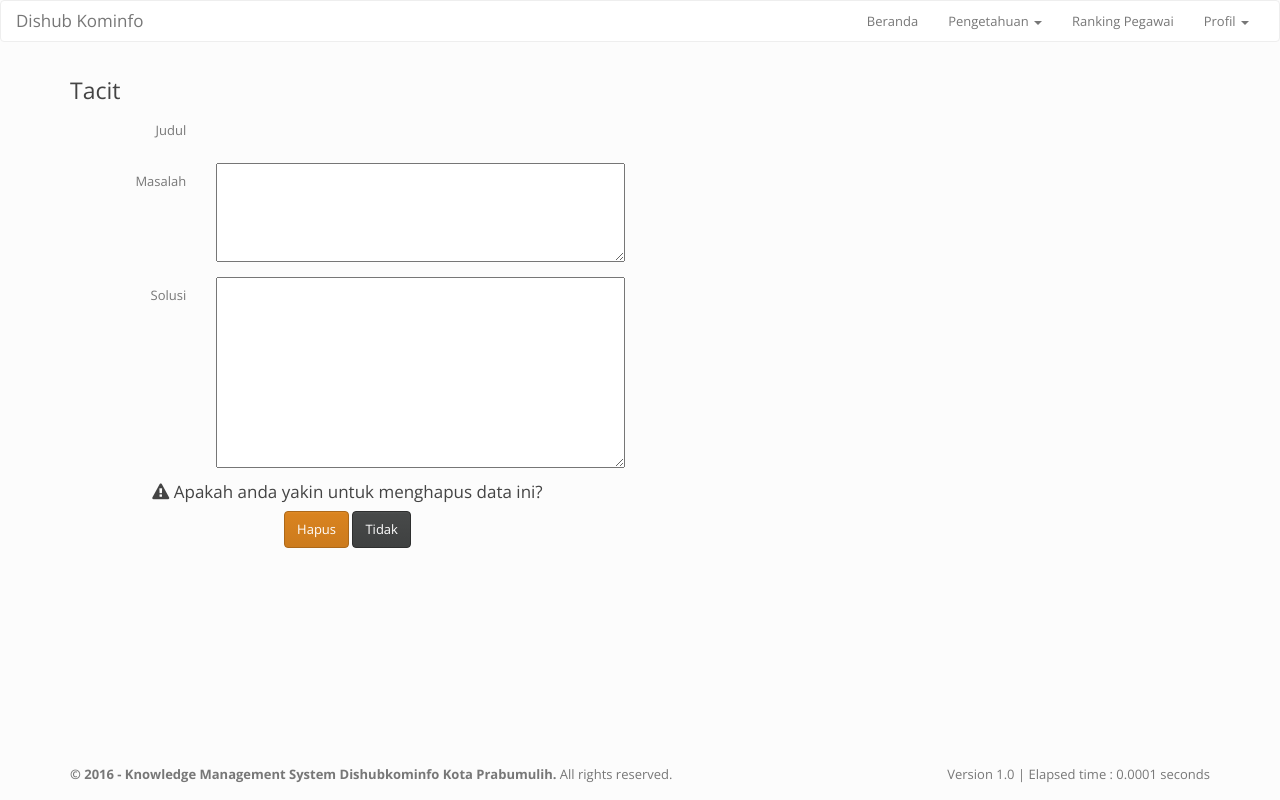
After one commit to Apranta/projek, a CodeIgniter app: the page made by application/views/slate/hapus_tacit.php in a window 1280 px wide. The commit adds this page. Run offline with CodeIgniter, Linux system fonts and the light colour scheme; data that the repository does not hold is empty.

Commit message:
benerin view hapus pengguna dan hapus pengetahuan

```diff
--- a/application/views/slate/daftar_tacit.php
+++ b/application/views/slate/daftar_tacit.php
@@ -30,7 +30,7 @@
               '<td><center>
               <a class="btn btn-primary btn-flat btn-sm" style="width:40px;" href="'. base_url("index.php/pengetahuan/tacit/lihat/" . $tacit->id_tacit) . '"><i class="glyphicon glyphicon-search"></i></a><a class="btn btn-warning btn-flat btn-sm" style="width:40px;" href="'. base_url("index.php/pengetahuan/tacit/ubah" .'/'. $tacit->id_tacit) . '"><i class="glyphicon glyphicon-edit"></i></a>';
           if ($this->session->userdata('tipeuser') == 'administrator') {
-            echo '<a class="btn btn-danger btn-flat btn-sm" style="width:40px;" href="'. base_url("index.php/pengetahuan/tacit/hapus/" . $tacit->id_tacit) . '"><i class="glyphicon glyphicon-trash-a"></i></a>';
+            echo '<a class="btn btn-danger btn-flat btn-sm" style="width:40px;" href="'. base_url("index.php/pengetahuan/tacit/hapus/" . $tacit->id_tacit) . '"><i class="glyphicon glyphicon-trash"></i></a>';
           }
           echo '</center></td>'.
             "</tr>";
--- /dev/null
+++ b/application/views/slate/hapus_tacit.php
@@ -0,0 +1,46 @@
+<?php $this->load->view('slate/includes/header'); ?>
+	<?php $this->load->view('slate/includes/navbar'); ?>
+
+	<div class="container">
+		<div class="row">
+			<div class="col-md-6">
+				<div class="box box-primary">
+                <div class="box-header">
+                  <h3 class="box-title">Tacit</h3>
+                </div>
+
+                <div class="box-body form-horizontal">
+                  <div class="form-group">
+                    <label class="col-md-3 control-label">Judul</label>
+                    <div class="col-md-9">
+                      <label class="form-control-static"><?php echo $tacit->judul; ?></label>
+                    </div>
+                  </div>
+                  <div class="form-group">
+                    <label class="col-md-3 control-label">Masalah</label>
+                    <div class="col-md-9">
+                      <textarea class="col-md-12" rows = "5" ><?php echo $tacit->masalah; ?></textarea>
+                    </div>
+                  </div>
+
+                  <div class="form-group">
+                    <label class="col-md-3 control-label">Solusi</label>
+                    <div class="col-md-9">
+                      <textarea class="col-md-12" rows = "10"><?php echo $tacit->solusi; ?></textarea>
+                    </div>
+                  </div>
+                </div>
+
+                <div class="box-footer">
+                  <center>
+                    <h4><i class="icon fa fa-warning"></i> Apakah anda yakin untuk menghapus data ini?</h4>
+                    <a class="btn btn-danger btn-flat" href="<?php echo base_url('index.php/Pengetahuan/tacit/delete') . '/' . $tacit->id_tacit; ?>">Hapus</a>
+                    <a class="btn btn-default btn-flat" href="<?php echo base_url('index.php/Pengetahuan/tacit'); ?>">Tidak</a>
+                  </center>
+                </div>
+              </div>
+			</div>
+		</div>
+	</div>
+
+<?php $this->load->view('slate/includes/footer'); ?>
--- a/application/views/slate/includes/navbar.php
+++ b/application/views/slate/includes/navbar.php
@@ -21,6 +21,9 @@
 	          </ul>
 	        </li>
 	        <li><a href="<?= base_url('index.php/dashboard/ranking') ?>">Ranking Pegawai</a></li>
+	        <?php if ($this->session->userdata('tipeuser') === 'administrator'): ?>
+	        	<li><a href="<?= base_url('index.php/pengguna/admin/') ?>">Tambah Pengguna</a></li>
+	        <?php endif; ?>
 	        <li class="dropdown">
 	          <a href="#" class="dropdown-toggle" data-toggle="dropdown" role="button" aria-expanded="false">Profil <span class="caret"></span></a>
 	          <ul class="dropdown-menu" role="menu">
```
Also changed, not shown: application/controllers/pengetahuan/tacit.php (+7 -5 lines).
